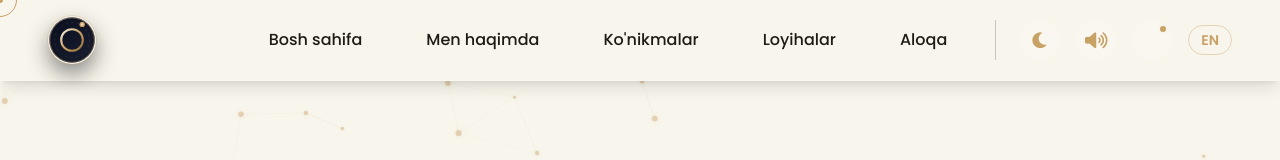
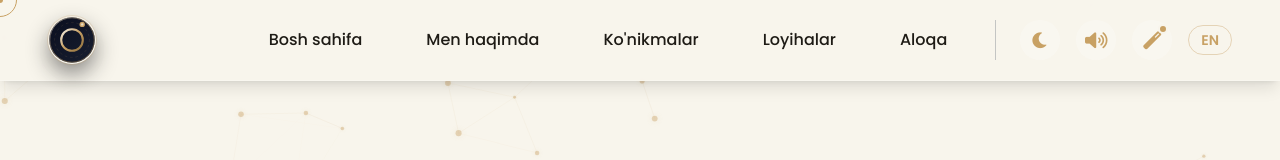
Before and after one commit to OgabekHub/My-portfolio, a Next.js app: page / in a window 1280 px wide. Shown: the top 160 px of the page. Built offline with nearby package versions, Linux system fonts and the light colour scheme.

Commit message:
fix: Replace Pro-only fa-sparkles icon with Free fa-magic icon for Navbar AI Copilot buttons

```diff
--- a/src/components/Navbar.tsx
+++ b/src/components/Navbar.tsx
@@ -218,7 +218,7 @@ export default function Navbar() {
               <i className={`fas ${isMuted ? "fa-volume-mute" : "fa-volume-up"} text-lg`}></i>
             </button>
 
-            {/* AI Copilot Sparkles Button */}
+            {/* AI Copilot Magic/Sparkles Button */}
             <button
               onClick={() => {
                 soundManager.playClick();
@@ -229,7 +229,7 @@ export default function Navbar() {
               aria-label="AI Copilot"
               title="AI Copilot"
             >
-              <i className="fas fa-sparkles text-lg text-accent group-hover:scale-110 transition-all"></i>
+              <i className="fas fa-magic text-lg text-accent group-hover:scale-110 transition-all"></i>
               <span className="absolute top-1 right-1 w-2.5 h-2.5 bg-accent rounded-full border-2 border-primary animate-ping"></span>
               <span className="absolute top-1 right-1 w-2.5 h-2.5 bg-accent rounded-full border-2 border-primary"></span>
             </button>
@@ -268,7 +268,7 @@ export default function Navbar() {
             <i className={`fas ${isDark ? "fa-sun" : "fa-moon"} text-base`}></i>
           </button>
 
-          {/* AI Copilot Sparkles Button for Mobile */}
+          {/* AI Copilot Magic/Sparkles Button for Mobile */}
           <button
             onClick={() => {
               soundManager.playClick();
@@ -278,7 +278,7 @@ export default function Navbar() {
             aria-label="AI Copilot"
             title="AI Copilot"
           >
-            <i className="fas fa-sparkles text-base text-accent"></i>
+            <i className="fas fa-magic text-base text-accent"></i>
             <span className="absolute top-0.5 right-0.5 w-2.5 h-2.5 bg-accent rounded-full border border-primary animate-ping"></span>
             <span className="absolute top-0.5 right-0.5 w-2.5 h-2.5 bg-accent rounded-full border border-primary"></span>
           </button>
```
